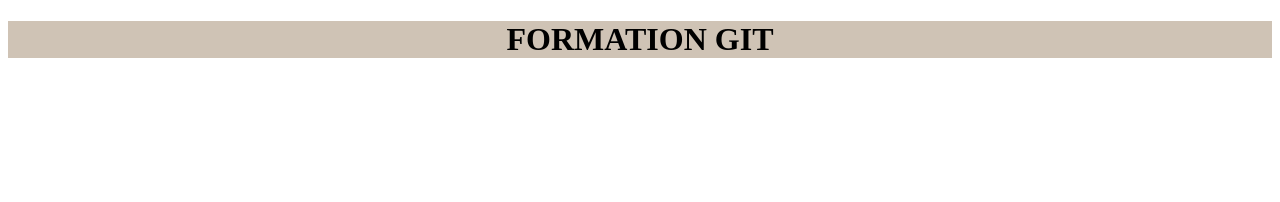
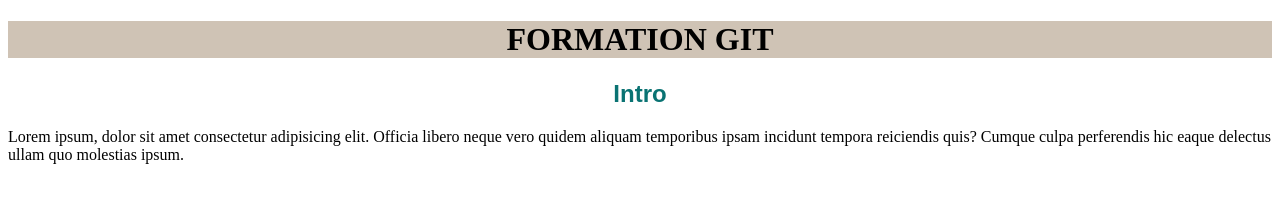
Before and after one commit to ganeshfr/mon_site, a plain HTML site: page index.html in a window 1280 px wide. Drawn offline with Linux system fonts and the light colour scheme.

Commit message:
mon commit 2

```diff
--- a/index.html
+++ b/index.html
@@ -9,6 +9,8 @@
 </head>
 <body>
     <h1>FORMATION GIT</h1>
+    <h2>Intro</h2>
+    <p>Lorem ipsum, dolor sit amet consectetur adipisicing elit. Officia libero neque vero quidem aliquam temporibus ipsam incidunt tempora reiciendis quis? Cumque culpa perferendis hic eaque delectus ullam quo molestias ipsum.</p>
 
 </body>
 </html>
--- a/style.css
+++ b/style.css
@@ -2,3 +2,8 @@ h1{
     text-align: center;
     background-color: rgb(207, 195, 181);
 }
+h2{
+    text-align: center;
+    color: rgb(10, 115, 115);
+    font-family: Arial, Helvetica, sans-serif;
+}
```
